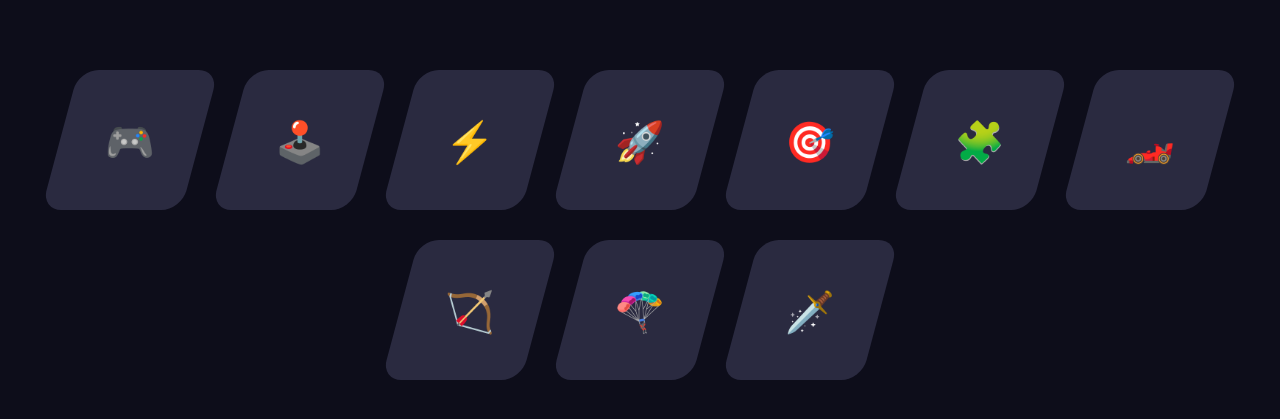
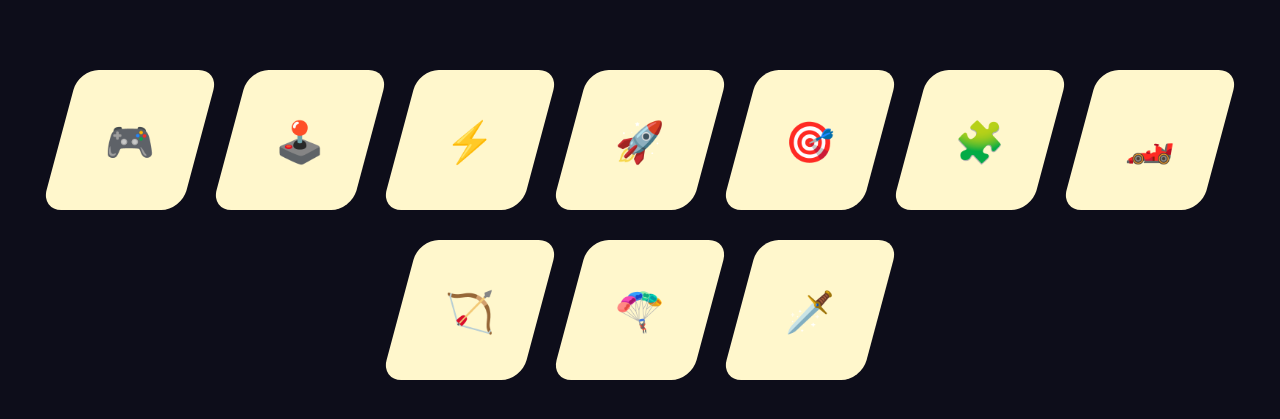
Before and after one commit to mommmmoh/my2048game, a plain HTML site: page index.html in a window 1280 px wide. Shown: the part 317-736 px from the top of the page. Drawn offline with Linux system fonts and the light colour scheme.

Commit message:
Update index.html

```diff
--- a/index.html
+++ b/index.html
@@ -35,7 +35,7 @@
     .game-icon {
         width: 140px;
         height: 140px;
-        background-color: #2a2a40;
+        background-color: #fff7cc;
         border-radius: 20px;
         display: flex;
         justify-content: center;
```
